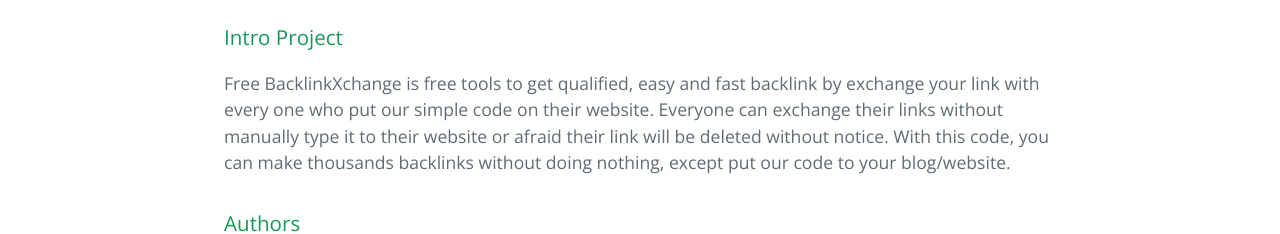
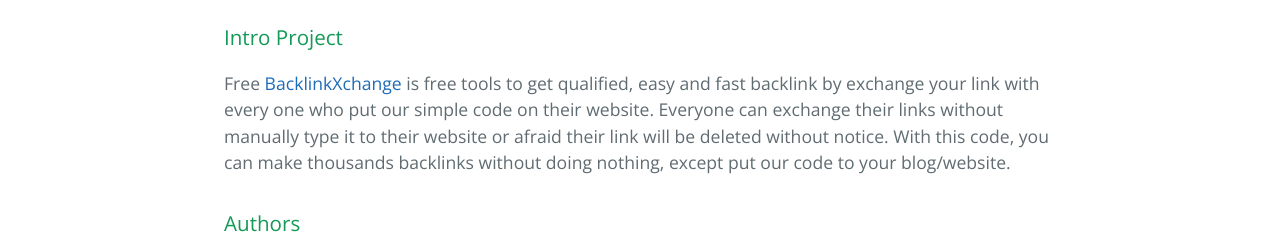
Before and after one commit to arokaja/BacklinkXchange, a plain HTML site: page index.html in a window 1280 px wide. Shown: the part 393-627 px from the top of the page. Drawn offline with nearby package versions, Linux system fonts and the light colour scheme.

Commit message:
Update index.html

```diff
--- a/index.html
+++ b/index.html
@@ -22,7 +22,7 @@
       <h3>
 <a id="welcome-to-github-pages" class="anchor" href="#welcome-to-github-pages" aria-hidden="true"><span class="octicon octicon-link"></span></a>Intro Project</h3>
 
-<p>Free BacklinkXchange is free tools to get qualified, easy and fast backlink by exchange your link with every one who put our simple code on their website. Everyone can exchange their links without manually type it to their website or afraid their link will be deleted without notice. With this code, you can make thousands backlinks without doing nothing, except put our code to your blog/website.</p>
+<p>Free <a href="http://backlinkxchange.blogspot.com/" title="BacklinkXchange" target="_blank">BacklinkXchange</a> is free tools to get qualified, easy and fast backlink by exchange your link with every one who put our simple code on their website. Everyone can exchange their links without manually type it to their website or afraid their link will be deleted without notice. With this code, you can make thousands backlinks without doing nothing, except put our code to your blog/website.</p>
 
 <h3>
 <a id="authors-and-contributors" class="anchor" href="#authors-and-contributors" aria-hidden="true"><span class="octicon octicon-link"></span></a>Authors</h3>
```
